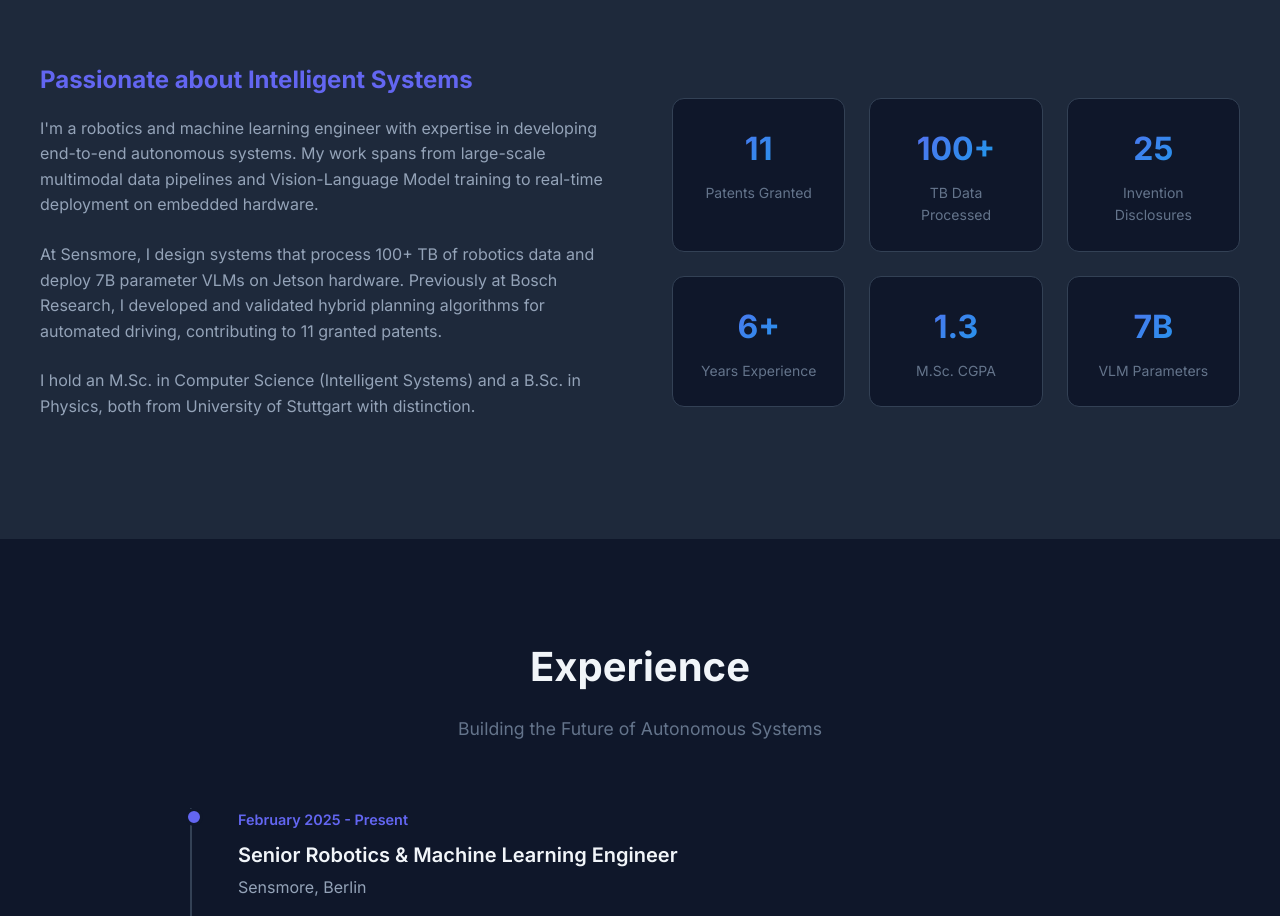
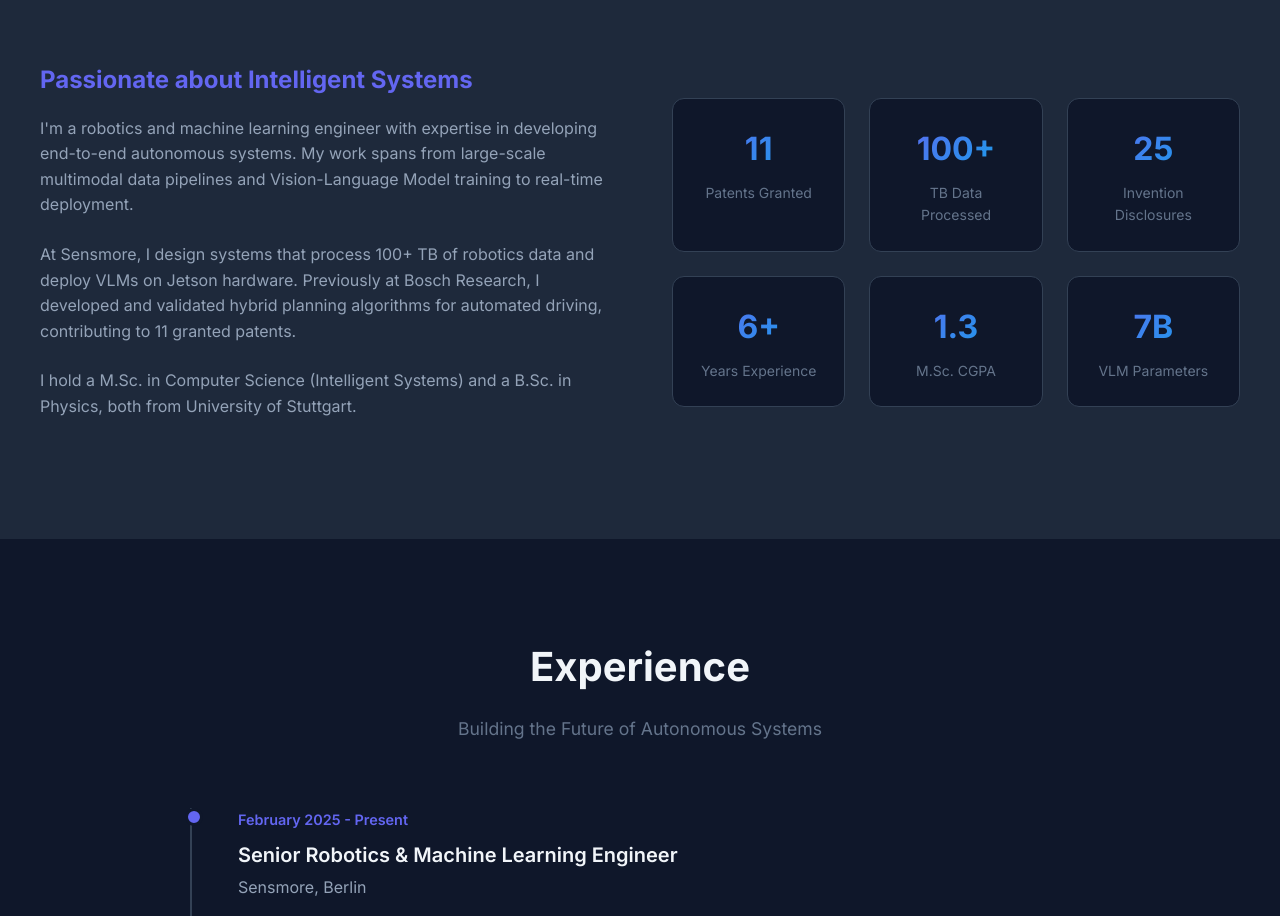
Before and after one commit to maxkeller321/maxkeller321.github.io, a plain HTML site: page index.html in a window 1280 px wide. Shown: the part 1007-1923 px from the top of the page. Drawn offline with Linux system fonts and the light colour scheme.

Commit message:
Correct CLAUDE issues :)

```diff
--- a/index.html
+++ b/index.html
@@ -735,16 +735,16 @@
                     <p>
                         I'm a robotics and machine learning engineer with expertise in developing end-to-end autonomous systems.
                         My work spans from large-scale multimodal data pipelines and Vision-Language Model training to
-                        real-time deployment on embedded hardware.
+                        real-time deployment.
                     </p>
                     <p>
-                        At Sensmore, I design systems that process 100+ TB of robotics data and deploy 7B parameter VLMs on
+                        At Sensmore, I design systems that process 100+ TB of robotics data and deploy VLMs on
                         Jetson hardware. Previously at Bosch Research, I developed and validated hybrid planning algorithms
                         for automated driving, contributing to 11 granted patents.
                     </p>
                     <p>
-                        I hold an M.Sc. in Computer Science (Intelligent Systems) and a B.Sc. in Physics, both from
-                        University of Stuttgart with distinction.
+                        I hold a M.Sc. in Computer Science (Intelligent Systems) and a B.Sc. in Physics, both from
+                        University of Stuttgart.
                     </p>
                 </div>
                 <div class="stats-grid">
```
